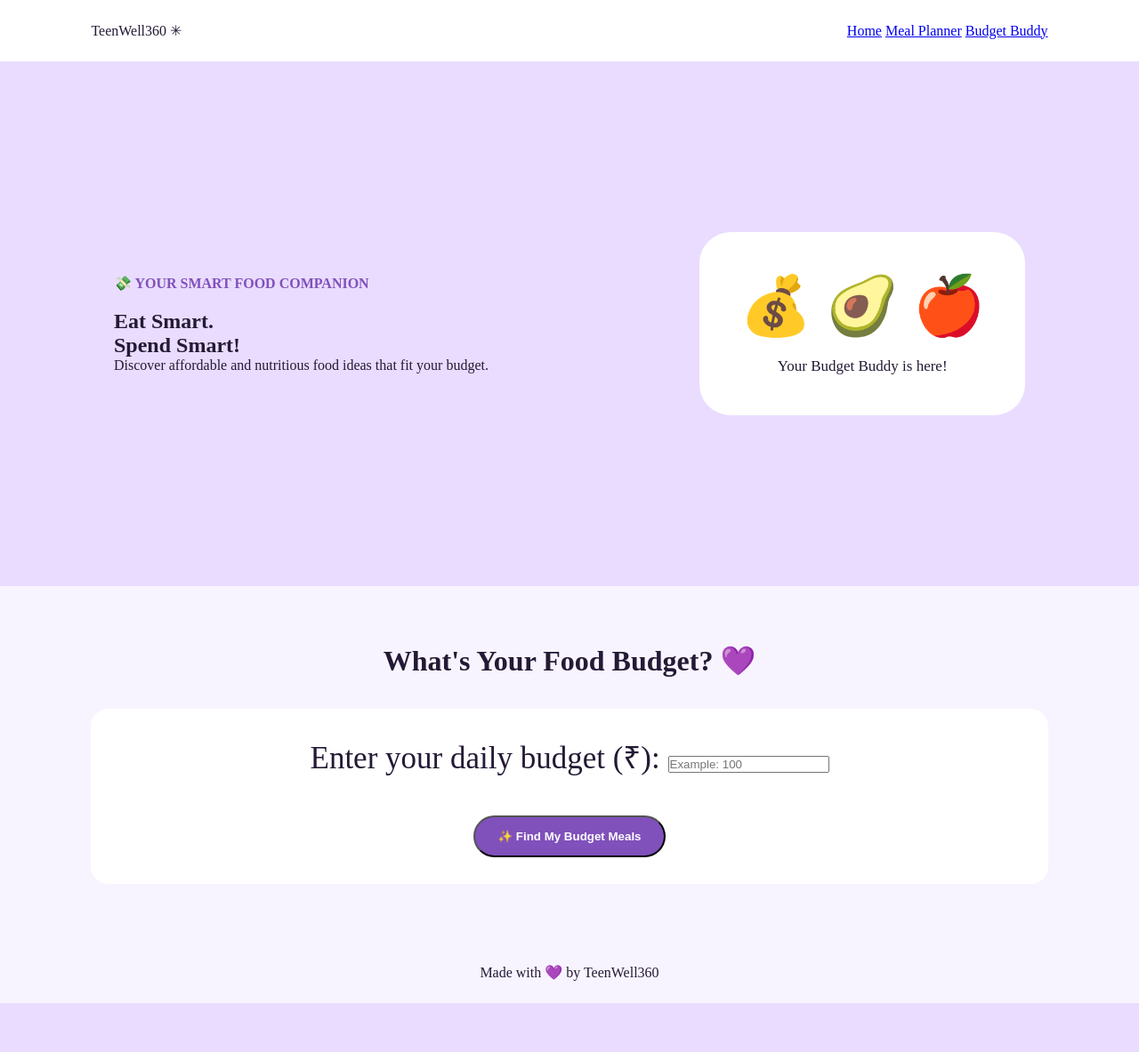
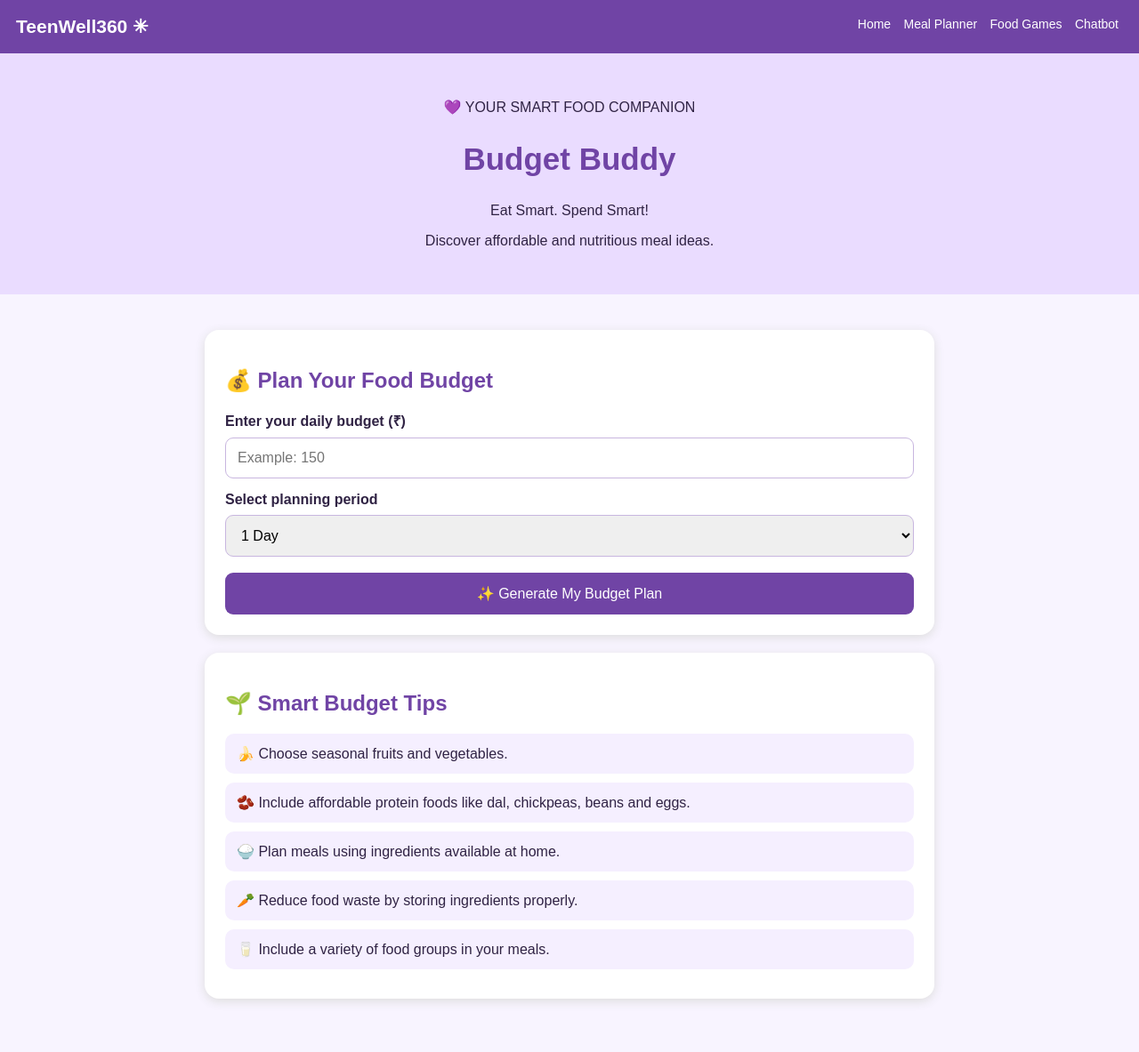
Before and after one commit to pavithra26bsc-source/TeenWell360, a Flask app: page /budget-buddy in a window 1280 px wide. Shown: the whole page at 89% size. Before the commit the page ends 1128 px from the top, so only its background shows below. Run offline with Flask 3, Linux system fonts and the light colour scheme.

Commit message:
Update budget_buddy.html

```diff
--- a/templates/budget_buddy.html
+++ b/templates/budget_buddy.html
@@ -4,11 +4,142 @@
 <head>
     <meta charset="UTF-8">
     <meta name="viewport" content="width=device-width, initial-scale=1.0">
-
     <title>Budget Buddy | TeenWell360</title>
 
-    <link rel="stylesheet"
-    href="{{ url_for('static', filename='css/style.css') }}">
+    <style>
+        * {
+            box-sizing: border-box;
+        }
+
+        body {
+            margin: 0;
+            font-family: Arial, sans-serif;
+            background: #f8f4ff;
+            color: #302344;
+        }
+
+        .navbar {
+            background: #7044a5;
+            color: white;
+            padding: 18px;
+            display: flex;
+            justify-content: space-between;
+            flex-wrap: wrap;
+            gap: 12px;
+        }
+
+        .logo {
+            font-size: 21px;
+            font-weight: bold;
+        }
+
+        .nav-links a {
+            color: white;
+            text-decoration: none;
+            margin: 5px;
+            font-size: 14px;
+        }
+
+        .hero {
+            text-align: center;
+            padding: 35px 15px;
+            background: #eadcff;
+        }
+
+        .hero h1 {
+            color: #7044a5;
+            font-size: 35px;
+        }
+
+        .container {
+            max-width: 850px;
+            margin: 25px auto;
+            padding: 15px;
+        }
+
+        .card {
+            background: white;
+            padding: 23px;
+            border-radius: 16px;
+            margin-bottom: 20px;
+            box-shadow: 0 3px 12px #ddd;
+        }
+
+        h2 {
+            color: #7044a5;
+        }
+
+        label {
+            display: block;
+            margin: 15px 0 8px;
+            font-weight: bold;
+        }
+
+        input, select {
+            width: 100%;
+            padding: 13px;
+            border: 1px solid #c8b6df;
+            border-radius: 9px;
+            font-size: 16px;
+        }
+
+        button {
+            background: #7044a5;
+            color: white;
+            border: none;
+            padding: 14px 20px;
+            border-radius: 9px;
+            cursor: pointer;
+            font-size: 16px;
+            margin-top: 18px;
+            width: 100%;
+        }
+
+        button:hover {
+            background: #542d87;
+        }
+
+        .result {
+            display: none;
+            margin-top: 20px;
+        }
+
+        .meal {
+            background: #f5efff;
+            padding: 13px;
+            border-radius: 10px;
+            margin: 10px 0;
+        }
+
+        .amount {
+            color: #7044a5;
+            font-weight: bold;
+        }
+
+        .note {
+            font-size: 13px;
+            color: #62576e;
+            line-height: 1.6;
+        }
+
+        footer {
+            text-align: center;
+            background: #7044a5;
+            color: white;
+            padding: 18px;
+            margin-top: 35px;
+        }
+
+        @media(max-width: 600px) {
+            .hero h1 {
+                font-size: 28px;
+            }
+
+            .navbar {
+                flex-direction: column;
+            }
+        }
+    </style>
 </head>
 
 <body>
@@ -19,112 +150,71 @@
     <div class="nav-links">
         <a href="/">Home</a>
         <a href="/meal-planner">Meal Planner</a>
-            <a href="#budget">Budget Buddy</a>
+        <a href="/food-games">Food Games</a>
+        <a href="/food-chatbot">Chatbot</a>
     </div>
 </nav>
 
 <section class="hero">
-        <div class="hero-content">
-            <p class="tag">💸 YOUR SMART FOOD COMPANION</p>
+    <p>💜 YOUR SMART FOOD COMPANION</p>
+    <h1>Budget Buddy</h1>
+    <p>Eat Smart. Spend Smart!</p>
+    <p>Discover affordable and nutritious meal ideas.</p>
+</section>
 
-            <h1>Eat Smart.<br>Spend Smart!</h1>
+<div class="container">
 
-            <p>
-                Discover affordable and nutritious
-                food ideas that fit your budget.
-            </p>
+    <section class="card">
+        <h2>💰 Plan Your Food Budget</h2>
+
+        <label for="budget">Enter your daily budget (₹)</label>
+        <input
+            type="number"
+            id="budget"
+            min="1"
+            placeholder="Example: 150"
+        >
+
+        <label for="days">Select planning period</label>
+        <select id="days">
+            <option value="1">1 Day</option>
+            <option value="3">3 Days</option>
+            <option value="5">5 Days</option>
+            <option value="7">7 Days</option>
+        </select>
+
+        <button onclick="generatePlan()">
+            ✨ Generate My Budget Plan
+        </button>
+
+        <div id="result" class="result"></div>
+    </section>
+
+    <section class="card">
+        <h2>🌱 Smart Budget Tips</h2>
+
+        <div class="meal">
+            🍌 Choose seasonal fruits and vegetables.
         </div>
 
-        <div class="mascot">
-            💰 🥑 🍎
-            <p>Your Budget Buddy is here!</p>
+        <div class="meal">
+            🫘 Include affordable protein foods like dal,
+            chickpeas, beans and eggs.
+        </div>
+
+        <div class="meal">
+            🍚 Plan meals using ingredients available at home.
+        </div>
+
+        <div class="meal">
+            🥕 Reduce food waste by storing ingredients properly.
+        </div>
+
+        <div class="meal">
+            🥛 Include a variety of food groups in your meals.
         </div>
     </section>
 
-    <section class="features" id="budget">
-
-        <h2>What's Your Food Budget? 💜</h2>
-
-        <div class="card">
-
-            <label for="budgetAmount">
-                Enter your daily budget (₹):
-            </label>
-
-            <input
-                type="number"
-                id="budgetAmount"
-                placeholder="Example: 100"
-                min="1"
-            >
-
-            <br><br>
-
-            <button onclick="findFood()" class="btn">
-                ✨ Find My Budget Meals
-            </button>
-
-            <div id="budget-result"></div>
-
 </div>
 
-    </section>
-
-    <footer>
-        <p>Made with 💜 by TeenWell360</p>
-    </footer>
-
-    <script>
-    function findFood() {
-
-        const budget = Number(
-            document.getElementById("budgetAmount").value
-        );
-
-        const result = document.getElementById("budget-result");
-
-        if (!Number.isFinite(budget) || budget <= 0) {
-            result.innerHTML = "<p>Please enter a valid budget.</p>";
-            return;
-        }
-
-        let suggestion = "";
-
-        if (budget < 50) {
-            suggestion = `
-                <h3>💜 Affordable Food Ideas</h3>
-                <p>🍌 Banana</p>
-                <p>🥣 Homemade vegetable upma</p>
-                <p>🥜 Roasted chickpeas</p>
-            `;
-        }
-        else if (budget < 100) {
-            suggestion = `
-                <h3>💜 More Food Choices!</h3>
-                <p>🥞 Idli with sambar</p>
-                <p>🍚 Lemon rice</p>
-                <p>🍎 Seasonal fruits</p>
-            `;
-        }
-        else {
-            suggestion = `
-                <h3>💜 Your Meal Options</h3>
-                <p>🍱 Vegetable rice with curd</p>
-                <p>🥗 Chapati with vegetable curry</p>
-                <p>🥛 Milk and fruits</p>
-            `;
-        }
-
-        result.innerHTML = `
-            <div class="card">
-                ${suggestion}
-                <p>Remember to choose meals that are
-                satisfying, varied and nutritious!</p>
-                <small>Prices vary by location and season.</small>
-            </div>
-        `;
-    }
-    </script>
-
-</body>
-</html>
+<footer
```
Lines whose indentation alone changed are shown as unchanged.
